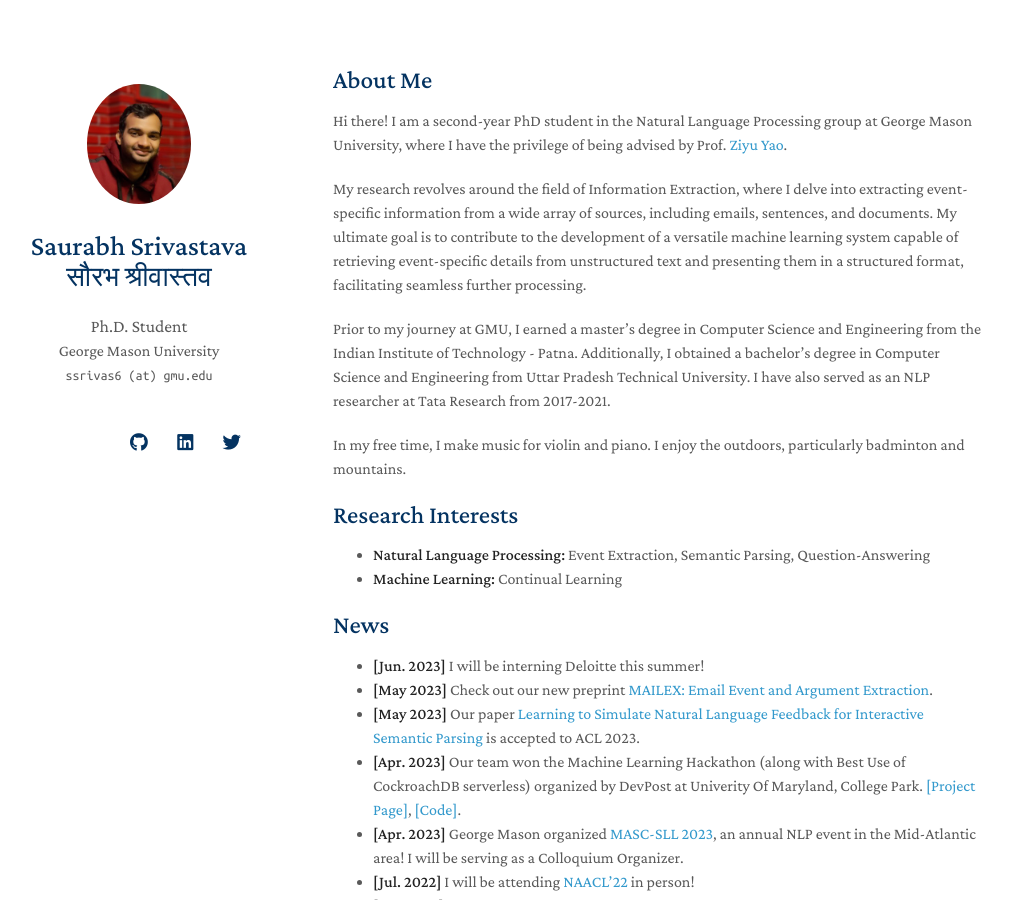
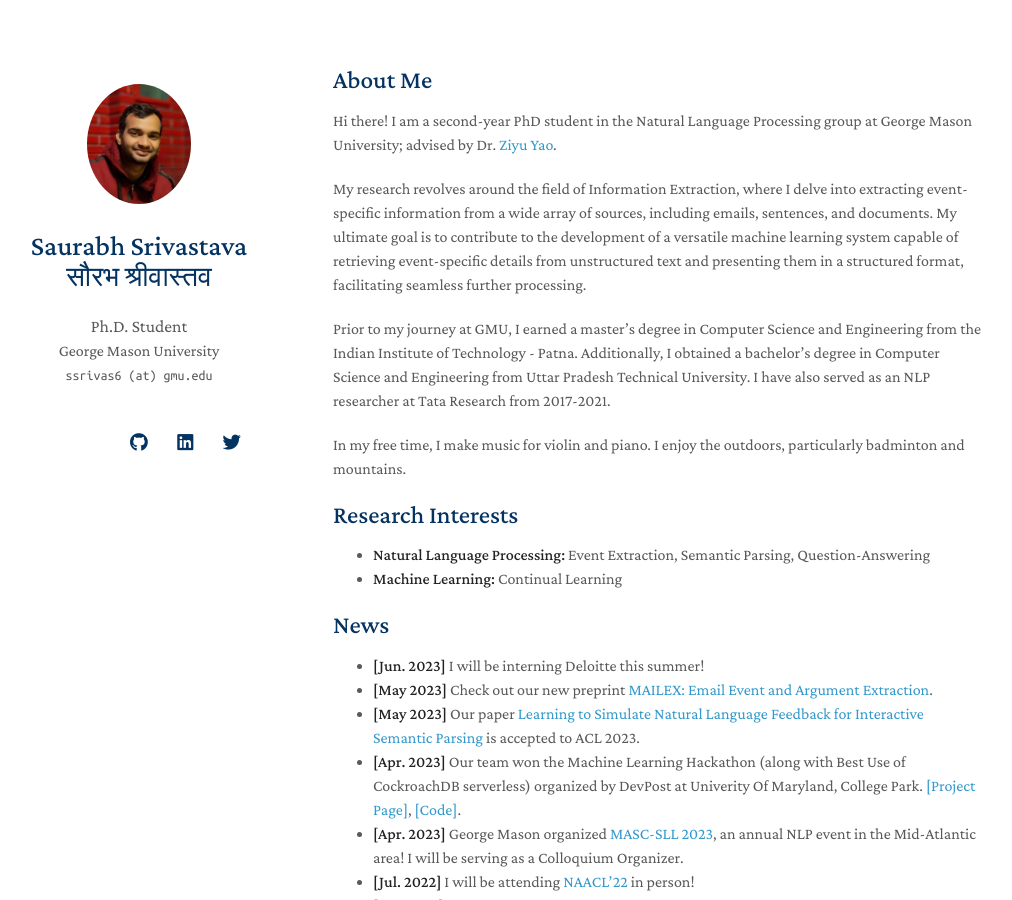
Before and after one commit to salokr/salokr.github.io, a Jekyll site: the page built from index.md, in a window 1280 px wide and 900 px high. Shown: the whole window, without its empty margins (137-1149 px from the left). Built offline with Jekyll 4.4.1, drawn with Linux system fonts in a browser that asks for light colours; nearby versions of some CDN libraries; a style sheet for code colours, icons or effects is not loaded; our own code applies the rules of GitHub Pages for plain Markdown files.

Commit message:
Update index.md

```diff
--- a/index.md
+++ b/index.md
@@ -5,7 +5,7 @@ layout: homepage
 ## About Me
 
 Hi there!
-I am a second-year PhD student in the Natural Language Processing group at George Mason University, where I have the privilege of being advised by Prof. [Ziyu Yao](https://ziyuyao.org/).
+I am a second-year PhD student in the Natural Language Processing group at George Mason University; advised by Dr. [Ziyu Yao](https://ziyuyao.org/).
 
 My research revolves around the field of Information Extraction, where I delve into extracting event-specific information from a wide array of sources, including emails, sentences, and documents. My ultimate goal is to contribute to the development of a versatile machine learning system capable of retrieving event-specific details from unstructured text and presenting them in a structured format, facilitating seamless further processing.
 
```
